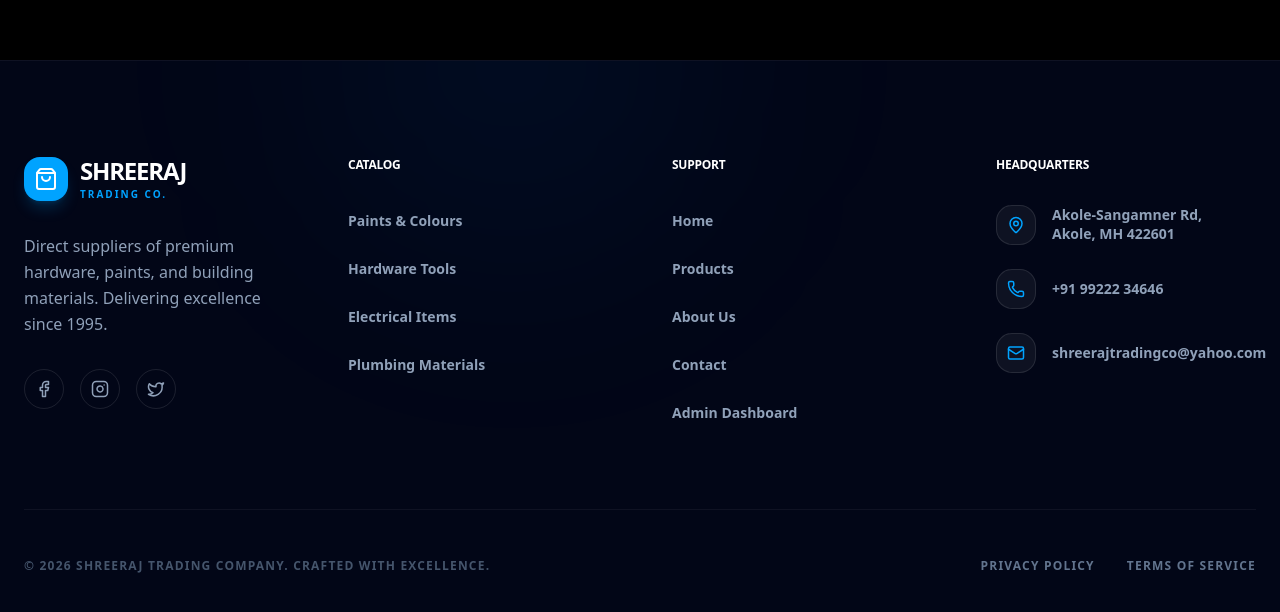
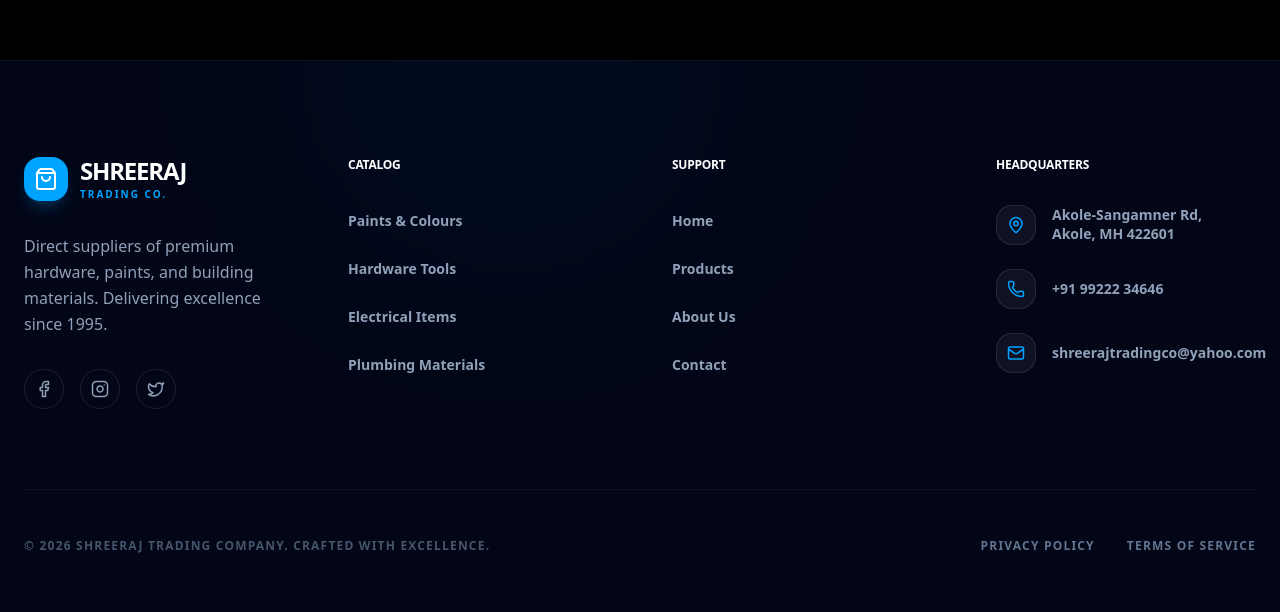
Before and after one commit to AryanShete01/Shr-Trading-Company, a Next.js app: page /about in a window 1280 px wide. Shown: the part 4928-5540 px from the top of the page. Built offline with nearby package versions, Linux system fonts and the light colour scheme.

Commit message:
security: hide admin access points from public interface

```diff
--- a/src/components/Footer.tsx
+++ b/src/components/Footer.tsx
@@ -64,7 +64,6 @@ export default function Footer() {
                                 { name: "Products", href: "/products" },
                                 { name: "About Us", href: "/about" },
                                 { name: "Contact", href: "/contact" },
-                                { name: "Admin Dashboard", href: "/admin/login" },
                             ].map((link) => (
                                 <li key={link.name}>
                                     <Link href={link.href} prefetch={true} className="hover:text-primary transition-colors block py-1.5">{link.name}</Link>
```
